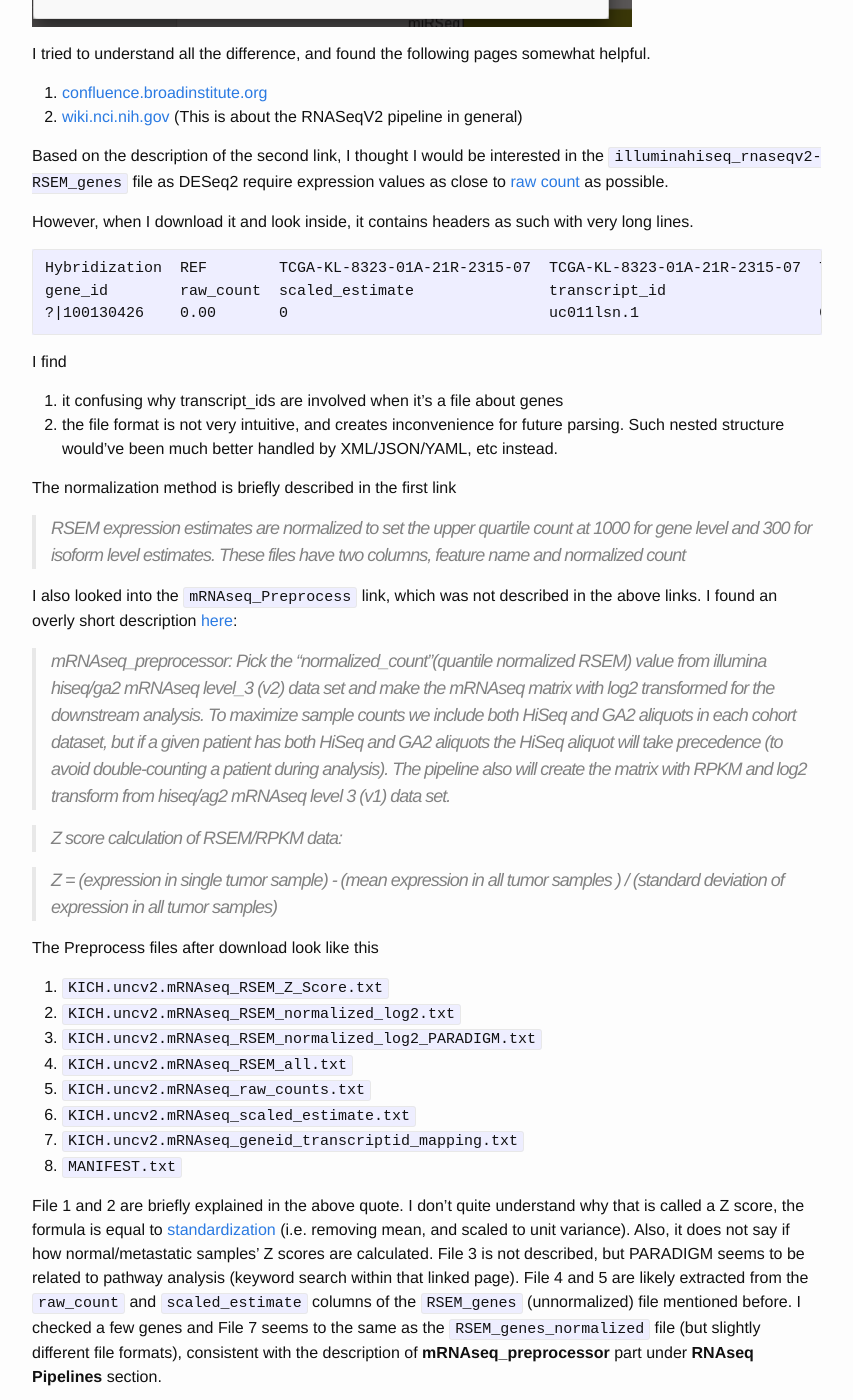
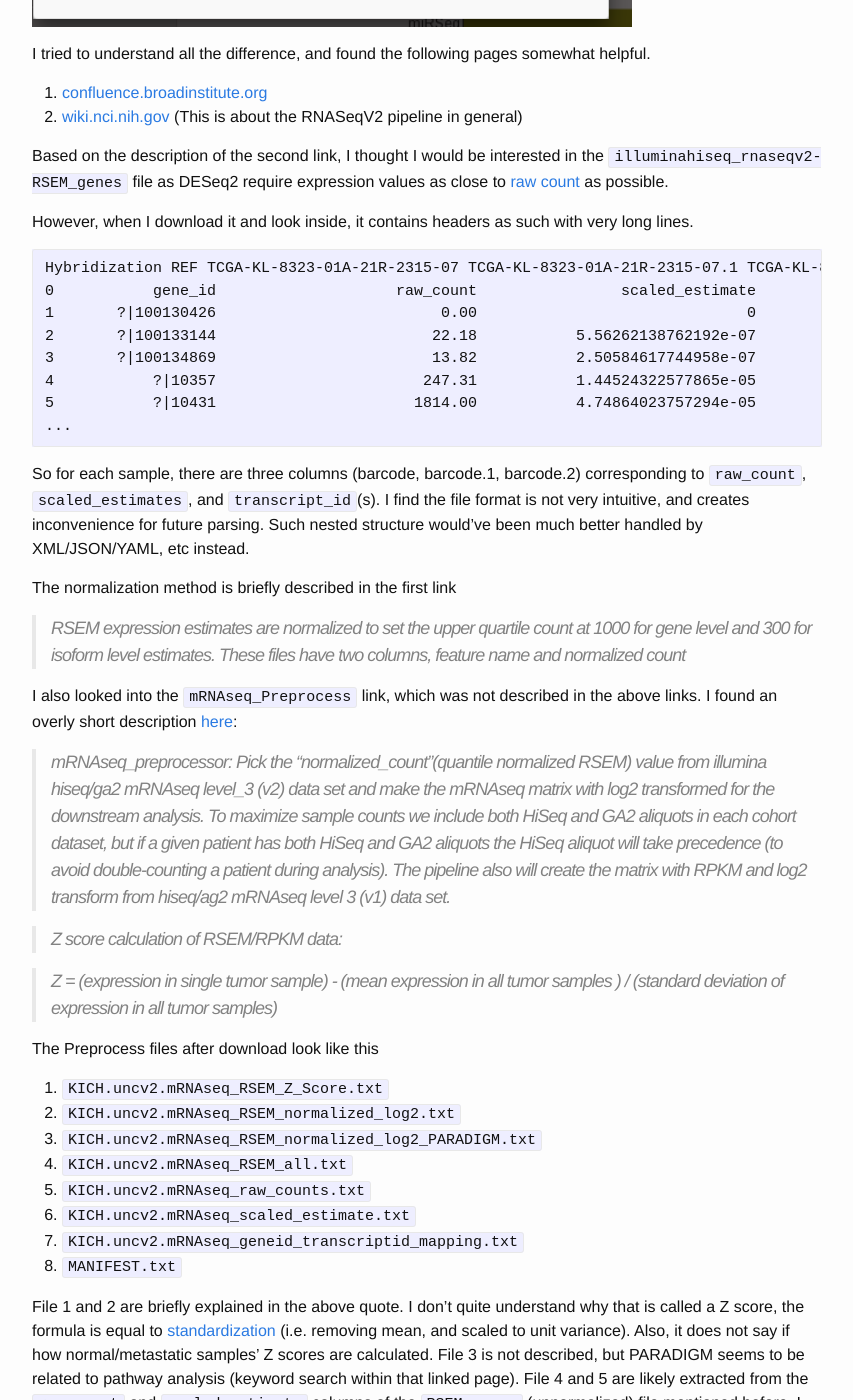
Before and after one commit to zyxue/zyxue.github.io, a Jekyll site: the page built from _posts/2017-06-02-understanding-TCGA-mRNA-Level3-analysis-results-files-from-firebrose.md, in a window 1280 px wide and 1400 px high, scrolled down 727 px. Shown: the whole window, without its empty margins (213-1066 px from the left). Built offline with Jekyll 4.4.1, drawn with Linux system fonts in a browser that asks for light colours; comment, search, counter and statistics services are not loaded; some of the changed text lies outside the part shown.

Commit message:
updated _posts/2017-06-02-understanding-TCGA-mRNA-Level3-analysis-results-files-from-firebrose.md

````diff
--- a/_posts/2017-06-02-understanding-TCGA-mRNA-Level3-analysis-results-files-from-firebrose.md
+++ b/_posts/2017-06-02-understanding-TCGA-mRNA-Level3-analysis-results-files-from-firebrose.md
@@ -29,15 +29,19 @@
 very long lines.
 
 ```
-Hybridization  REF        TCGA-KL-8323-01A-21R-2315-07  TCGA-KL-8323-01A-21R-2315-07  TCGA-KL-8323-01A-21R-2315-07  TCGA-KL-8324-11A-01R-2315-07  TCGA-KL-8324-11A-01R-2315-07  TCGA-KL-8324-11A-01R-2315-07  TCGA-KL-8324-01A-11R-2315-07...
-gene_id        raw_count  scaled_estimate               transcript_id                 raw_count                     scaled_estimate               transcript_id                 raw_count                     scaled_estimate...
-?|100130426    0.00       0                             uc011lsn.1                    0.00                          0                             uc011lsn.1                    0.00                          0...
+Hybridization REF TCGA-KL-8323-01A-21R-2315-07 TCGA-KL-8323-01A-21R-2315-07.1 TCGA-KL-8323-01A-21R-2315-07.2 TCGA-KL-8324-11A-01R-2315-07 TCGA-KL-8324-11A-01R-2315-07.1 TCGA-KL-8324-11A-01R-2315-07.2 ...
+0           gene_id                    raw_count                scaled_estimate                  transcript_id                    raw_count                scaled_estimate                  transcript_id ...
+1       ?|100130426                         0.00                              0                     uc011lsn.1                         0.00                              0                     uc011lsn.1 ...
+2       ?|100133144                        22.18           5.56262138762192e-07          uc010unu.1,uc010uoa.1                        20.92           5.66666965654224e-07          uc010unu.1,uc010uoa.1 ...
+3       ?|100134869                        13.82           2.50584617744958e-07          uc002bgz.2,uc002bic.2                        17.08           3.34550559455013e-07          uc002bgz.2,uc002bic.2 ...
+4           ?|10357                       247.31           1.44524322577865e-05                     uc010zzl.1                       328.97           2.06751089262803e-05                     uc010zzl.1 ...
+5           ?|10431                      1814.00           4.74864023757294e-05          uc001jiu.2,uc010qhg.1                      2691.00           7.60539144597261e-05          uc001jiu.2,uc010qhg.1 ...
+...
 ```
 
-I find
-
-1. it confusing why transcript_ids are involved when it's a file about genes
-2. the file format is not very intuitive, and creates inconvenience for future
+So for each sample, there are three columns (barcode, barcode.1, barcode.2)
+corresponding to `raw_count`, `scaled_estimates`, and `transcript_id`(s). I find
+the file format is not very intuitive, and creates inconvenience for future
 parsing. Such nested structure would've been much better handled by
 XML/JSON/YAML, etc instead.
 
@@ -92,9 +96,10 @@
 hack around file formats, which bioinformaticians have already spent too much
 time doing so in general.
 
-Back to my own problem, I think I will try the `raw_count` file (e.g.
-`KICH.uncv2.mRNAseq_raw_counts.txt`) first for differential expression analysis
-with DESeq2.
+Back to my own problem, I prefer to use `RSEM_genes` (unnormalized) file over
+the `raw_count` file for differential expression analysis with DESeq2, as the
+later uses short 12-letter barcode (e.g `TCGA-KL-8323-01`), which may be
+unspecific enough for later analysis.
 
   [1]: https://ibb.co/iXrmoF
   [2]: https://bioconductor.org/packages/release/bioc/vignettes/DESeq2/inst/doc/DESeq2.html#why-un-normalized-counts
````
